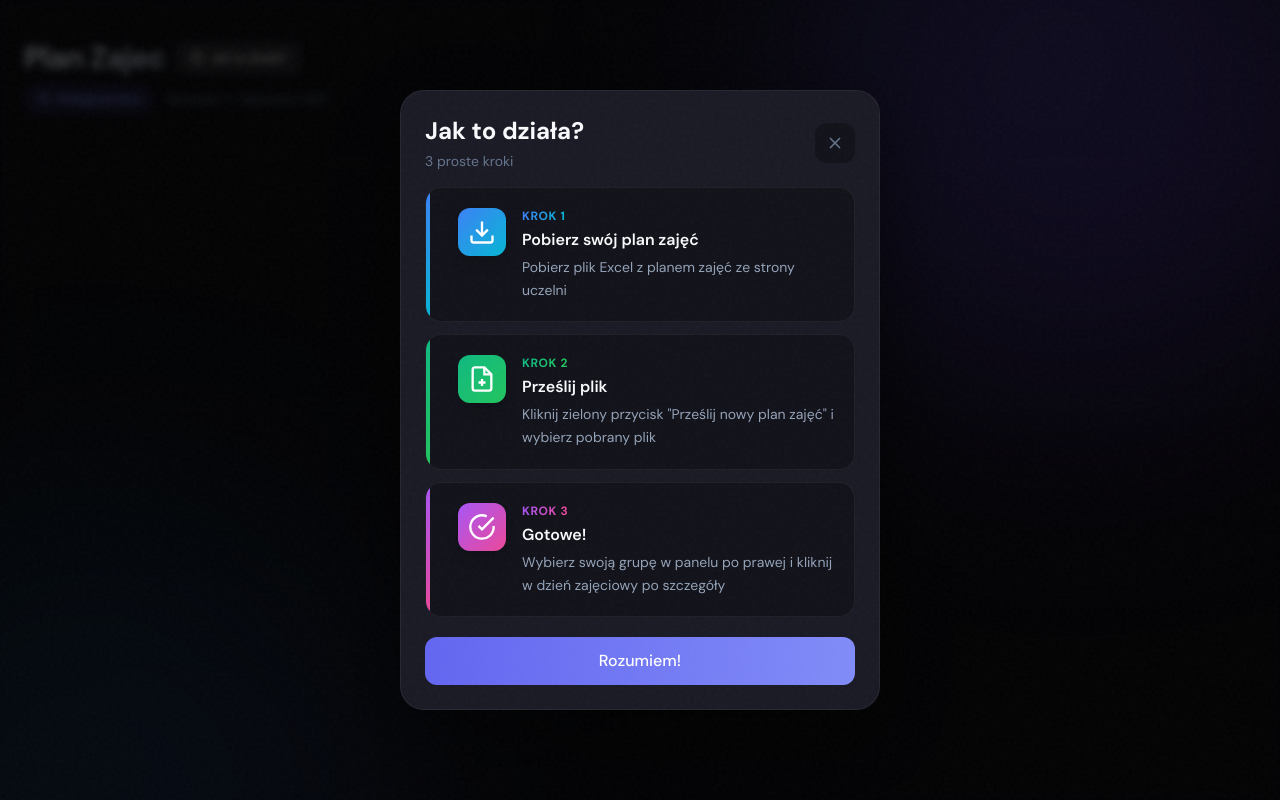
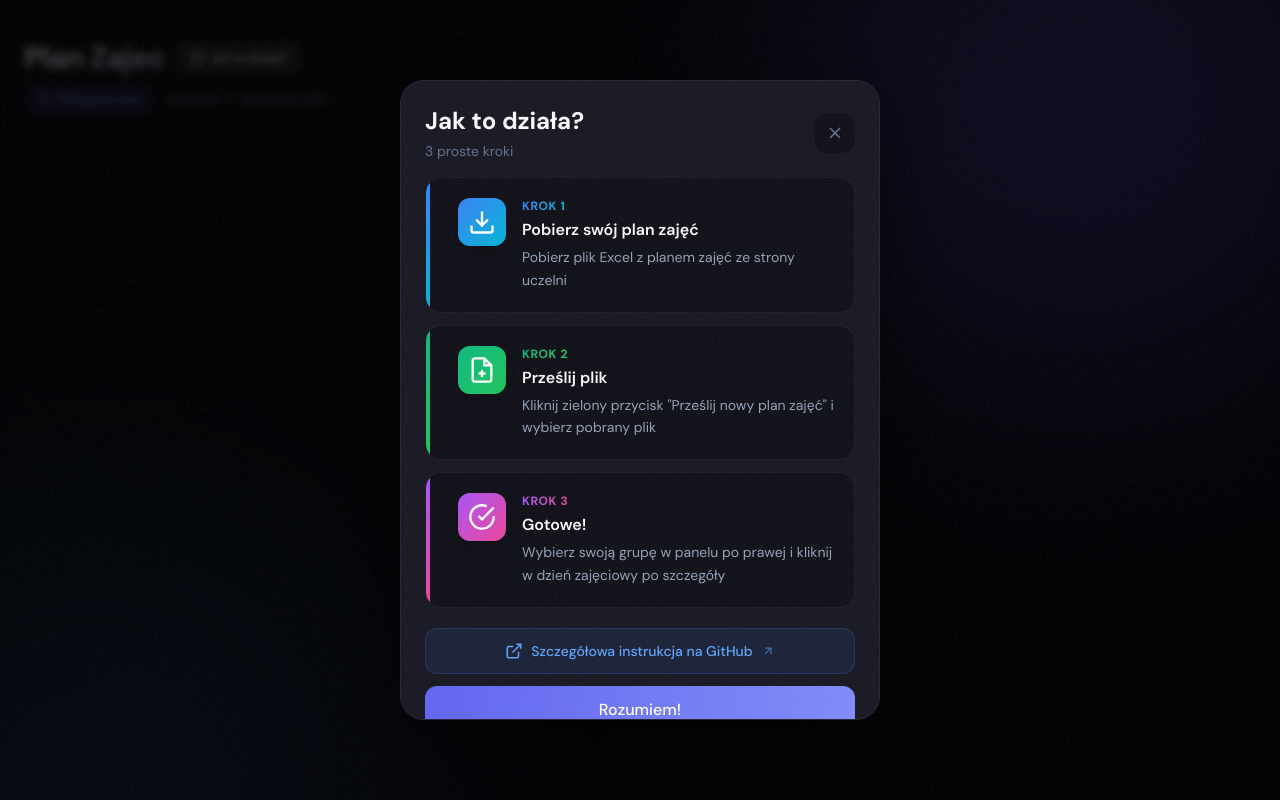
Before and after one commit to Bartoszkie/pielegniarstwo-lessons, a React (Vite) app: page / in a window 1280 px wide. Both pictures are taken after a click on the button "Jak to działa?". Built offline with nearby package versions, Linux system fonts and the light colour scheme.

Commit message:
chore: add more instructions

```diff
--- a/src/components/HowItWorksModal.tsx
+++ b/src/components/HowItWorksModal.tsx
@@ -124,10 +124,29 @@ export function HowItWorksModal({ isOpen, onClose }: HowItWorksModalProps) {
             ))}
           </div>
 
+          {/* Help link */}
+          <a
+            href="https://github.com/Bartoszkie/pielegniarstwo-lessons/blob/main/README.md"
+            target="_blank"
+            rel="noopener noreferrer"
+            className="flex items-center justify-center gap-2 mt-5 py-3 px-4 text-sm font-medium text-blue-400 bg-blue-500/10 border border-blue-500/20 rounded-xl hover:bg-blue-500/20 hover:text-blue-300 transition-all"
+          >
+            <svg width="18" height="18" viewBox="0 0 24 24" fill="none" stroke="currentColor" strokeWidth="2">
+              <path d="M18 13v6a2 2 0 0 1-2 2H5a2 2 0 0 1-2-2V8a2 2 0 0 1 2-2h6" />
+              <polyline points="15 3 21 3 21 9" />
+              <line x1="10" y1="14" x2="21" y2="3" />
+            </svg>
+            Szczegółowa instrukcja na GitHub
+            <svg width="14" height="14" viewBox="0 0 24 24" fill="none" stroke="currentColor" strokeWidth="2" className="opacity-60">
+              <path d="M7 17L17 7" />
+              <path d="M7 7h10v10" />
+            </svg>
+          </a>
+
           {/* Footer button */}
           <button
             onClick={onClose}
-            className="w-full mt-5 py-3 px-4 bg-gradient-to-r from-accent-primary to-accent-secondary text-white font-medium rounded-xl transition-all hover:opacity-90 hover:shadow-lg"
+            className="w-full mt-3 py-3 px-4 bg-gradient-to-r from-accent-primary to-accent-secondary text-white font-medium rounded-xl transition-all hover:opacity-90 hover:shadow-lg"
           >
             Rozumiem!
           </button>
```
